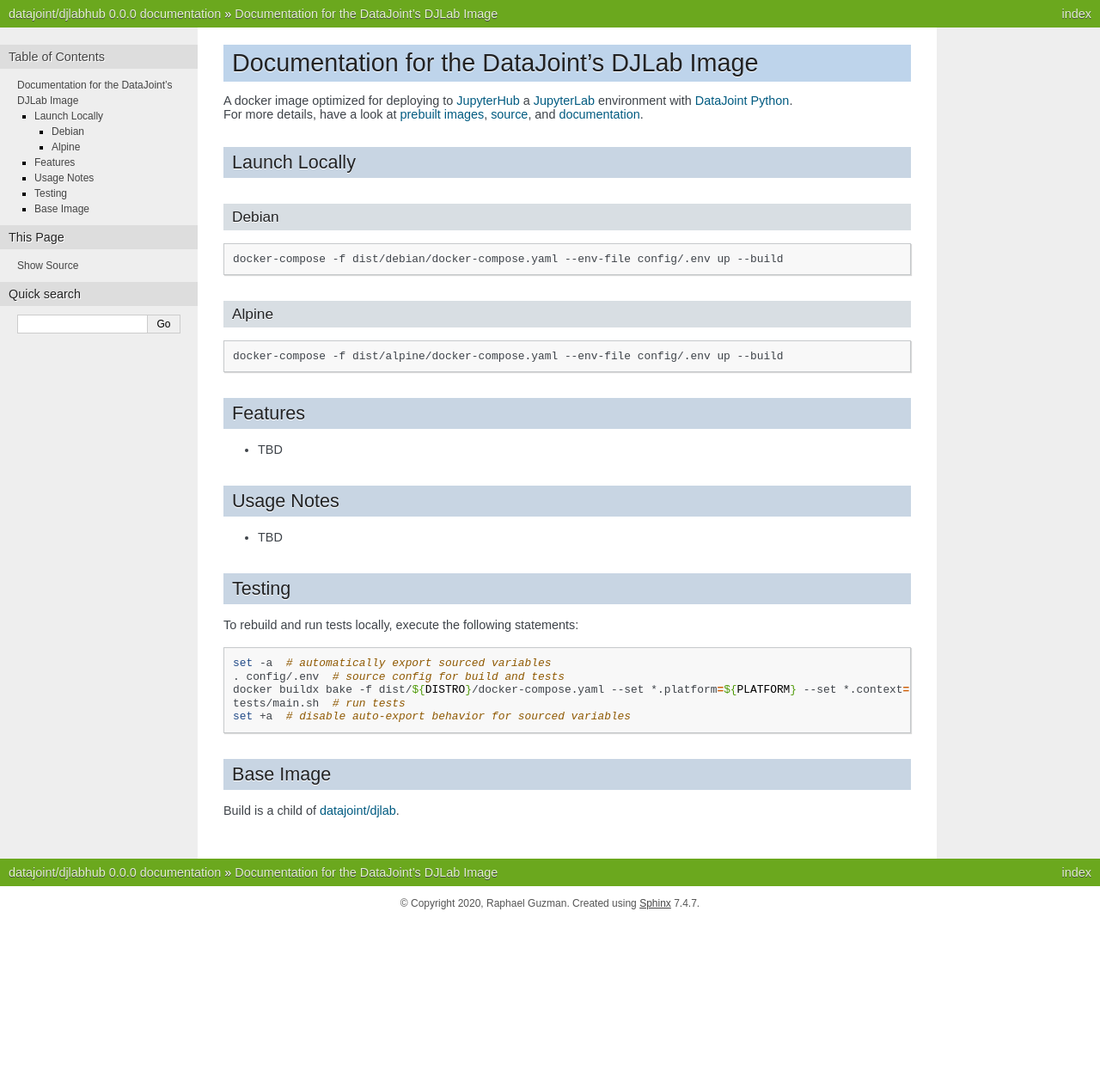
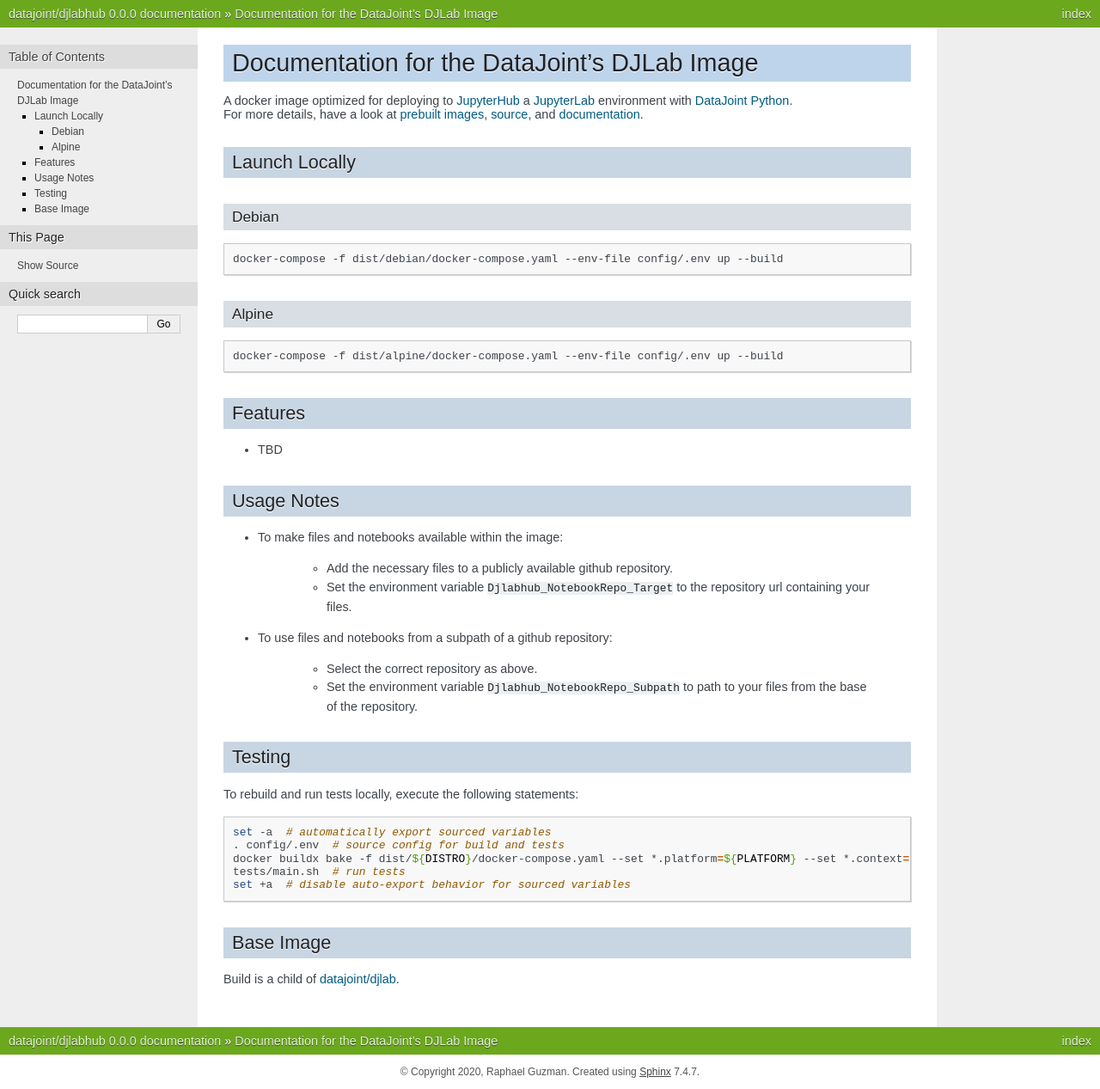
Before and after one commit to datajoint/djlabhub-docker, a Sphinx documentation site: the page built from docs/index.rst, in a window 1280 px wide. Shown: the whole page at 86% size. Built offline with Sphinx 7.4.7, drawn with Linux system fonts in a browser that asks for light colours; before the commit the page ends 1071 px from its top, so only the background shows below that.

Commit message:
Update index.rst
First draft of docs changes

```diff
--- a/docs/index.rst
+++ b/docs/index.rst
@@ -31,7 +31,15 @@
 Usage Notes
 ***********
 
-- TBD
+- To make files and notebooks available within the image:
+
+   - Add the necessary files to a publicly available github repository.
+   - Set the environment variable ``Djlabhub_NotebookRepo_Target`` to the repository url containing your files.
+- To use files and notebooks from a subpath of a github repository:
+
+   - Select the correct repository as above.
+   - Set the environment variable ``Djlabhub_NotebookRepo_Subpath`` to path to your files from the base of the repository.
+
 
 Testing
 *******
```
